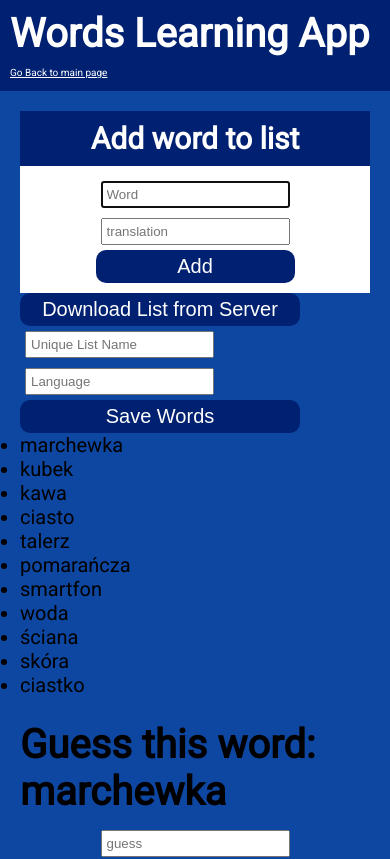
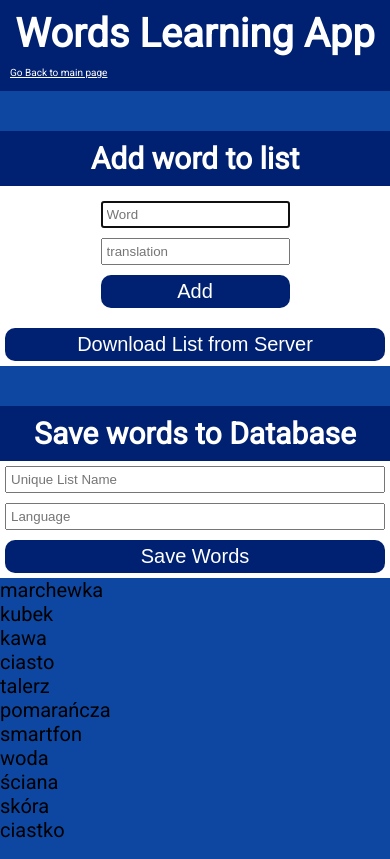
Before and after one commit to sylvestertarnowski/words-learning-app, a React (Create React App) app: page / in a window 390 px wide. Shown: the top 859 px of the page. Built offline with nearby package versions, Linux system fonts and the light colour scheme; no server answers.

Commit message:
App layout change to reflect responsive web design standards

```diff
--- a/src/PostWords.js
+++ b/src/PostWords.js
@@ -20,9 +20,10 @@ class PostWords extends Component {
 
     handleSave(event) {
         event.preventDefault();
+        console.log(this.state);
         fetch('/words/add', {
-            method: 'POST',
-            body: JSON.stringify(this.state)
+            method: 'post',
+            body: JSON.stringify(this.state),
         })
         .then(res => res.json())
         .then(data => console.log(data))
@@ -38,7 +39,8 @@ class PostWords extends Component {
 
     render() {
         return (
-            <div>
+            <div className="post-words-items">
+            <div className="add-words-form-title"><h2>Save words to Database</h2></div>
                 <input
                     type="text"
                     value={this.state.name}
--- a/src/Words.js
+++ b/src/Words.js
@@ -74,7 +74,9 @@ class Words extends Component {
         return (
             <div className="words-item">
                 <div className="add-words-form">
-                <div className="add-words-form-title"><h2>Add word to list</h2></div>
+                    <div className="add-words-form-title">
+                        <h2>Add word to list</h2>
+                    </div>
                     <form onSubmit={this.handleSubmit}>
                         <input
                             autoFocus
@@ -93,8 +95,8 @@ class Words extends Component {
                         />
                         <button>Add</button>
                     </form>
+                    <button onClick={this.updateStateWithData}>Download List from Server</button>
                 </div>
-                <button onClick={this.updateStateWithData}>Download List from Server</button>
                 <PostWords data={this.state.list} />
                 <GuessWords data={this.state.list} />
             </div>
--- a/src/index.css
+++ b/src/index.css
@@ -10,14 +10,15 @@ html {
 }
 
 .main-container {
-    display: grid;
+    display: flex;
+    flex-flow: column;
     justify-content: center;
     align-content: center;
     font-size: 20px;
 }
 
 .words-item {
-    padding: 20px;
+    margin-top: 40px;
 }
 
 a {
@@ -44,6 +45,10 @@ input {
     padding: 10px;
 }
 
+h1 {
+    text-align: center;
+}
+
 .add-words-form {
     background: #fff;
     display: grid;
@@ -58,9 +63,17 @@ form {
 button {
     border: none;
     padding: 5px;
+    margin: 5px;
     font-size: 20px;
     background: #002171;
     color: #fff;
     border-radius: 10px;
     min-width: 80%;
 }
+
+.post-words-items {
+    margin-top: 40px;
+    background: #fff;
+    display: flex;
+    flex-direction: column;
+}
```
